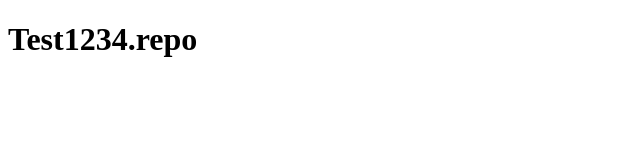
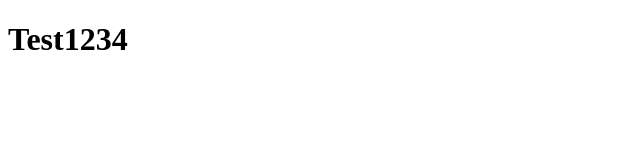
Before and after one commit to vibhu253/test1234, a plain HTML site: page index.html in a window 1280 px wide. Shown: the whole page, without its empty margins (0-640 px from the left). Drawn offline with Linux system fonts and the light colour scheme.

Commit message:
secondcommit

```diff
--- a/index.html
+++ b/index.html
@@ -7,6 +7,6 @@
     <title>Document</title>
 </head>
 <body>
-    <h1>Test1234.repo</h1>
+    <h1>Test1234</h1>
 </body>
 </html>
```
